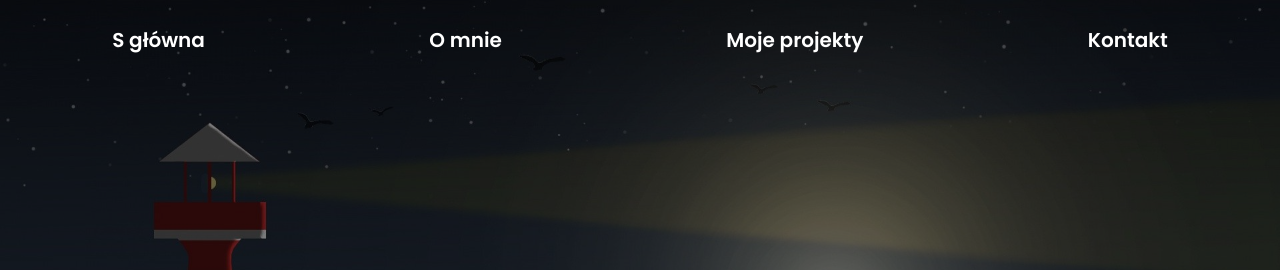
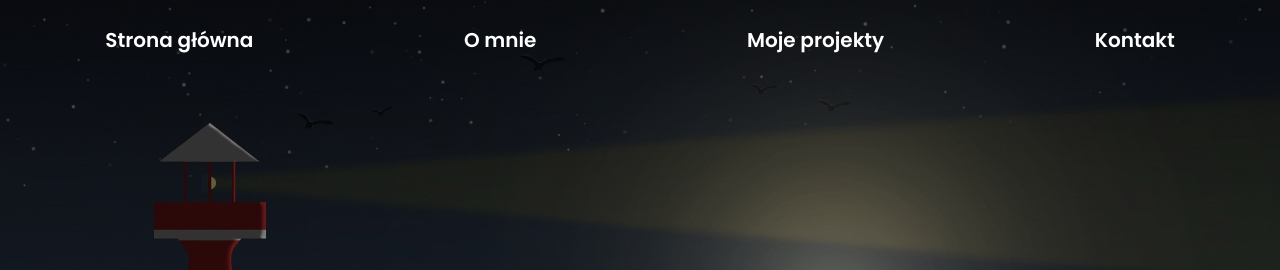
Before and after one commit to Merzie12/portfolio, a plain HTML site: page index.html in a window 1280 px wide. Shown: the top 270 px of the page. Drawn offline with Linux system fonts and the light colour scheme.

Commit message:
Naprawa testu

```diff
--- a/index.html
+++ b/index.html
@@ -19,7 +19,7 @@
         <nav class="navbar">
             <div class="navbar__content">
                 <ul>
-                    <li class="navbtn" id="main">S główna</li>
+                    <li class="navbtn" id="main">Strona główna</li>
                     <li class="navbtn" id="aboutme">O mnie</li>
                     <li class="navbtn" id="projects">Moje projekty</li>
                     <li class="navbtn" id="contact">Kontakt</li>
```
